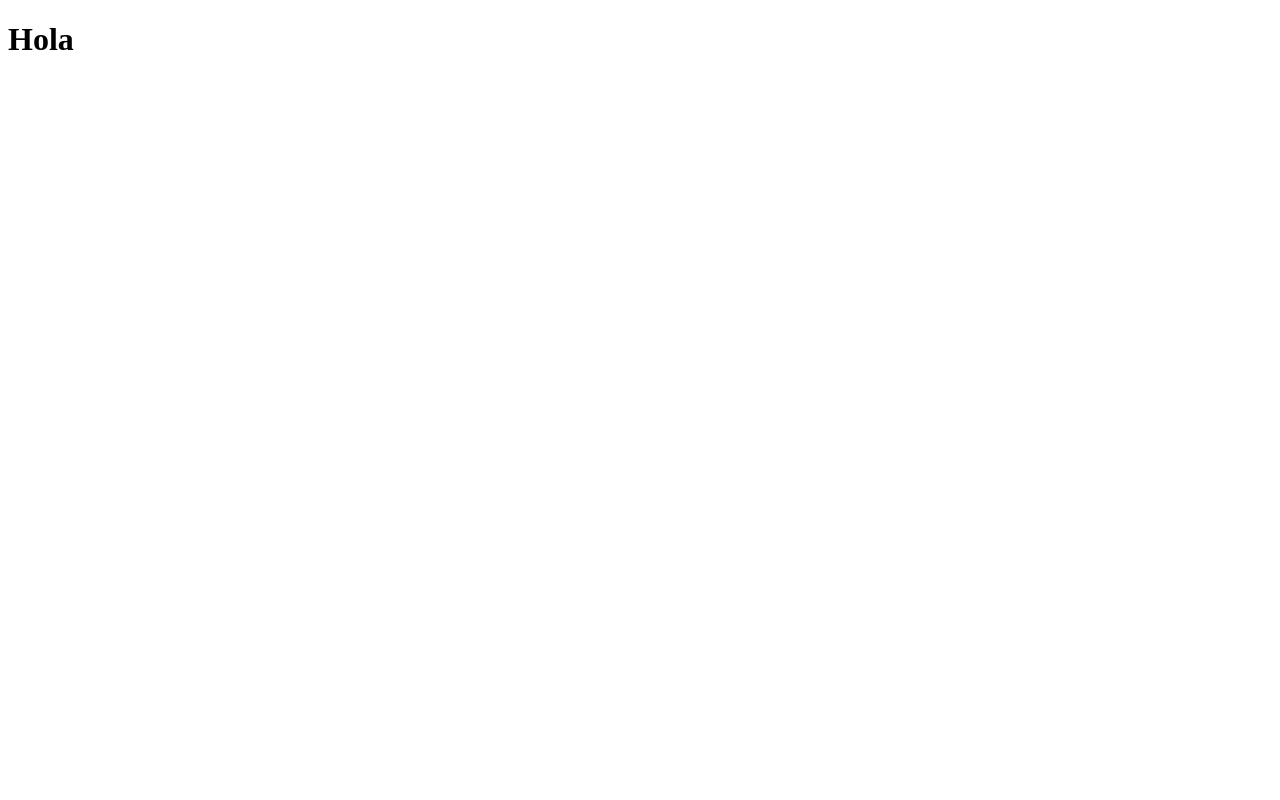
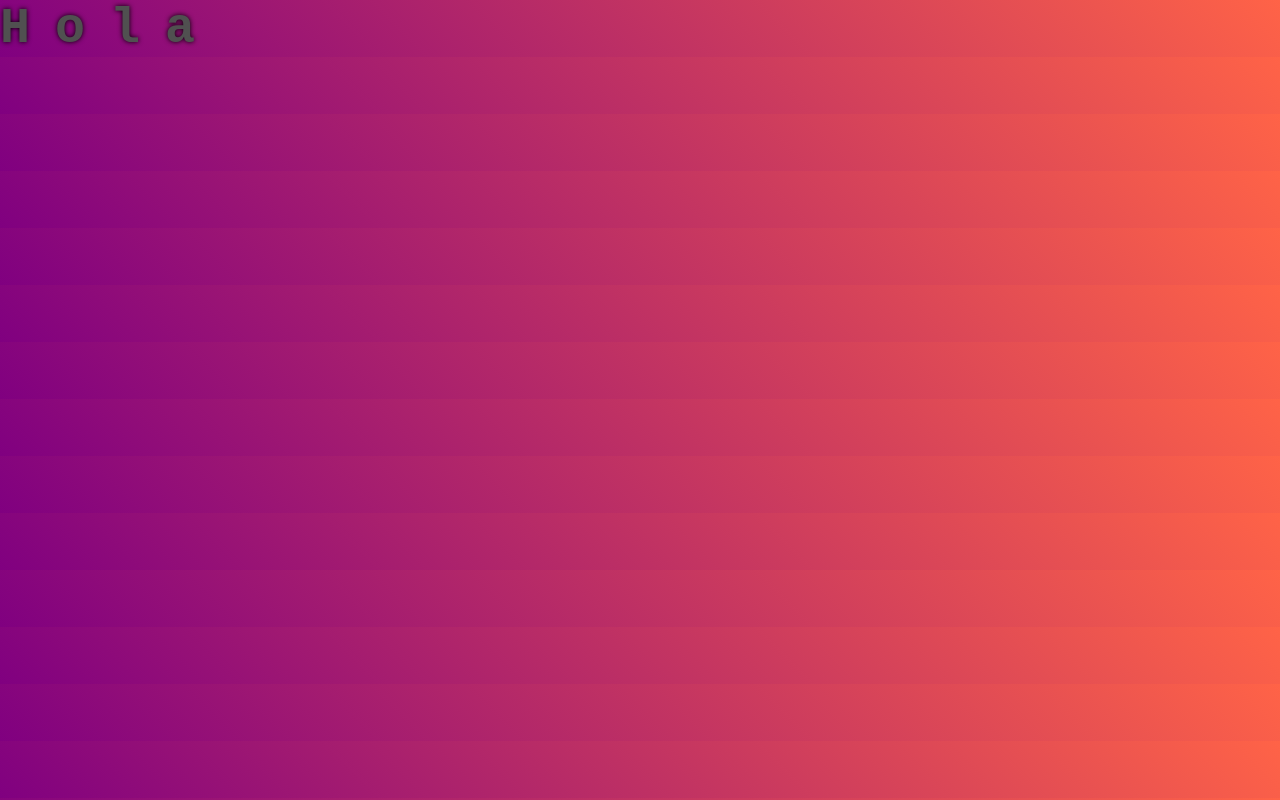
Before and after one commit to Juanv728/prueba-git, a plain HTML site: page index.html in a window 1280 px wide. Drawn offline with Linux system fonts and the light colour scheme.

Commit message:
index actualizado

```diff
--- a/index.html
+++ b/index.html
@@ -1,9 +1,10 @@
 <!DOCTYPE html>
-<html lang="en">
+<html lang="es">
 <head>
     <meta charset="UTF-8">
     <meta name="viewport" content="width=device-width, initial-scale=1.0">
-    <title>Document</title>
+    <title>Prueba hola</title>
+    <link rel="stylesheet" href="main.css">
 </head>
 <body>
     <h1>Hola</h1>
```
